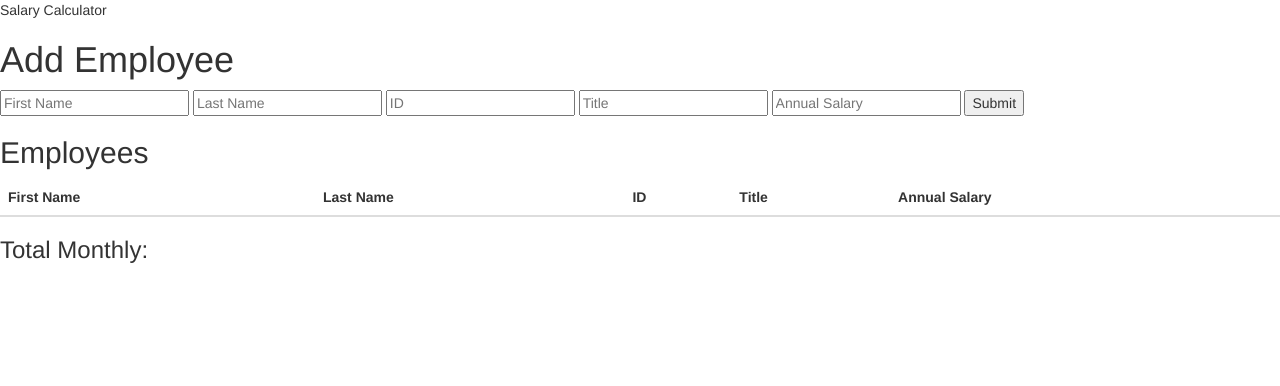
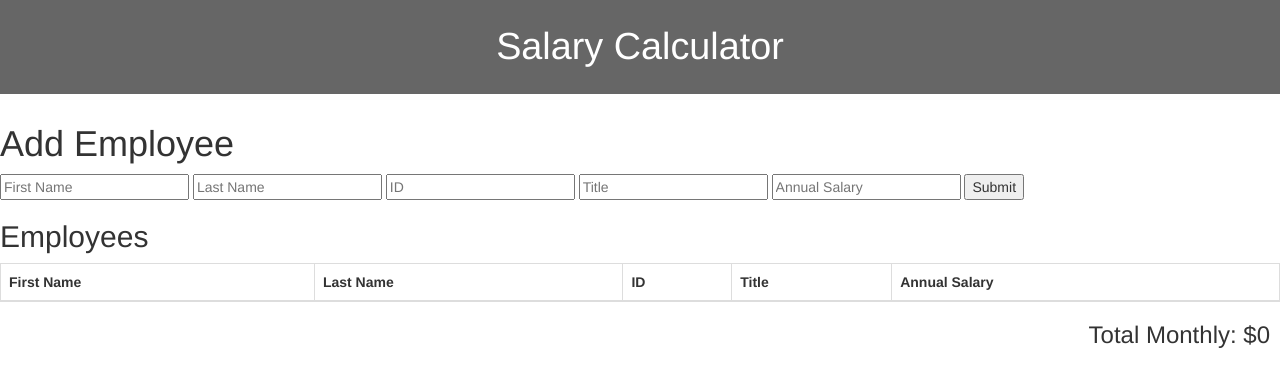
Before and after one commit to IsiahSmith/weekend-jquery-salary-calculator, a plain HTML site: page index.html in a window 1280 px wide. Drawn offline with Linux system fonts and the light colour scheme.

Commit message:
Added some css

```diff
--- a/client.js
+++ b/client.js
@@ -38,7 +38,7 @@ function render() {
     <td>${employee.lastName}</td>
     <td>${employee.iD}</td>
     <td>${employee.title}</td>
-    <td>${formatCurrency(employee.annualSalary)}</td>
+    <td class="money">${formatCurrency(employee.annualSalary)}</td>
     <td><button id="deleteButton">Delete</button></td>
     </tr>
     `);
--- a/index.html
+++ b/index.html
@@ -1,5 +1,6 @@
 <!DOCTYPE html>
 <html lang="en">
+
 <head>
     <meta charset="UTF-8">
     <meta http-equiv="X-UA-Compatible" content="IE=edge">
@@ -10,6 +11,7 @@
     <script src="client.js"></script>
     <title>Salary Calculator</title>
 </head>
+
 <body>
     <header>Salary Calculator</header>
     <h1>Add Employee</h1>
@@ -22,7 +24,9 @@
         <button id="Submit">Submit</button>
     </div>
 
-<table class="table">
+    </div>
+
+    <table class="table table-bordered table-striped">
         <thead>
             <h2>Employees</h2>
             <tr>
@@ -37,6 +41,7 @@
 
         </tbody>
     </table>
-<h3>Total Monthly: <span id="monthly"></span></h3>
+    <h3 class="money">Total Monthly: <span id="monthly">$0</span></h3>
 </body>
+
 </html>
--- a/style.css
+++ b/style.css
@@ -1,3 +1,18 @@
 .moola {
 background-color: red;
 }
+
+header {
+text-align: center;
+color: white;
+background-color: #666666;
+font-size: 1cm;
+padding: 20px;
+padding: 20px;
+margin-bottom: 30px;
+}
+
+.money {
+text-align: right;
+margin-right: 10px;
+}
```
Lines whose indentation alone changed are shown as unchanged.
